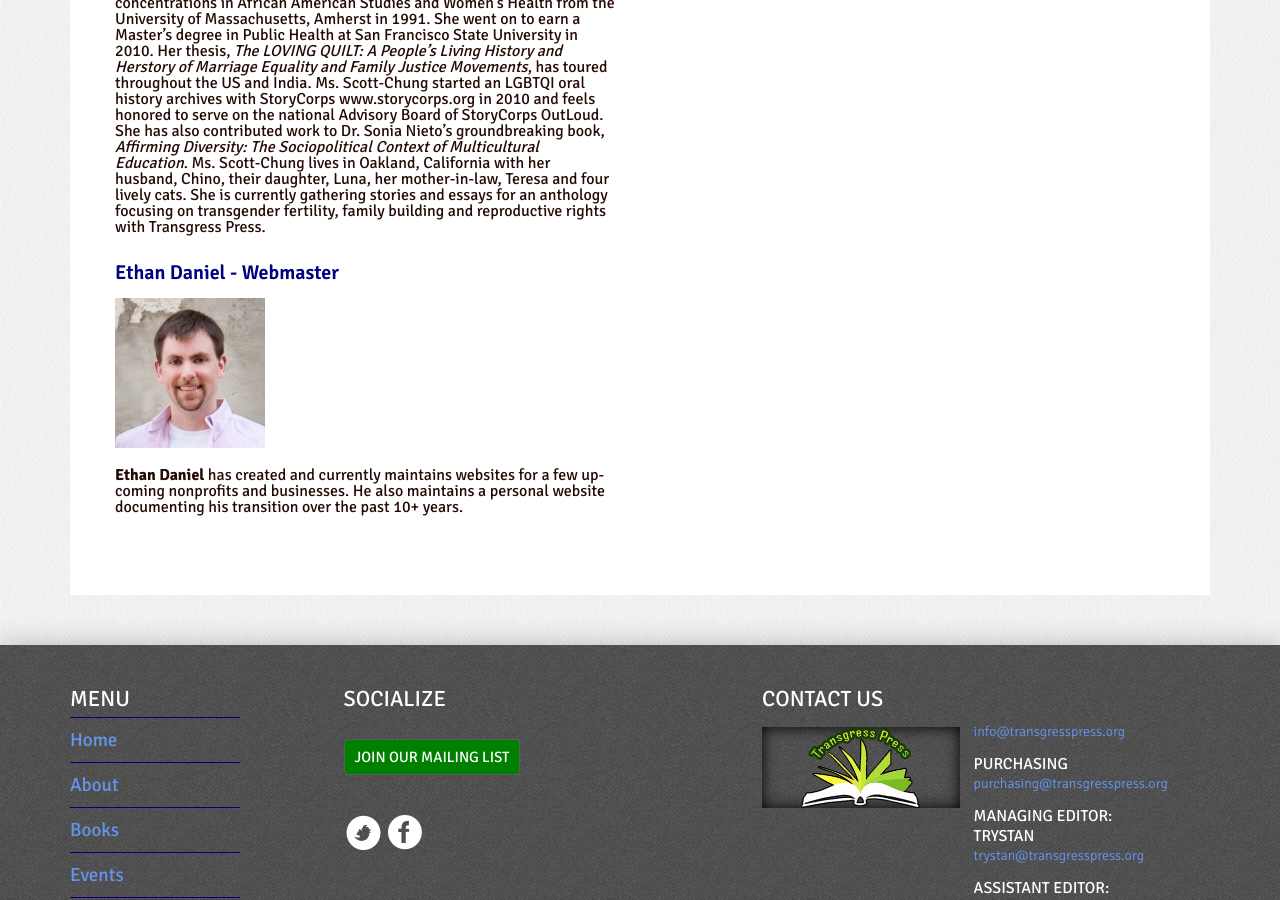
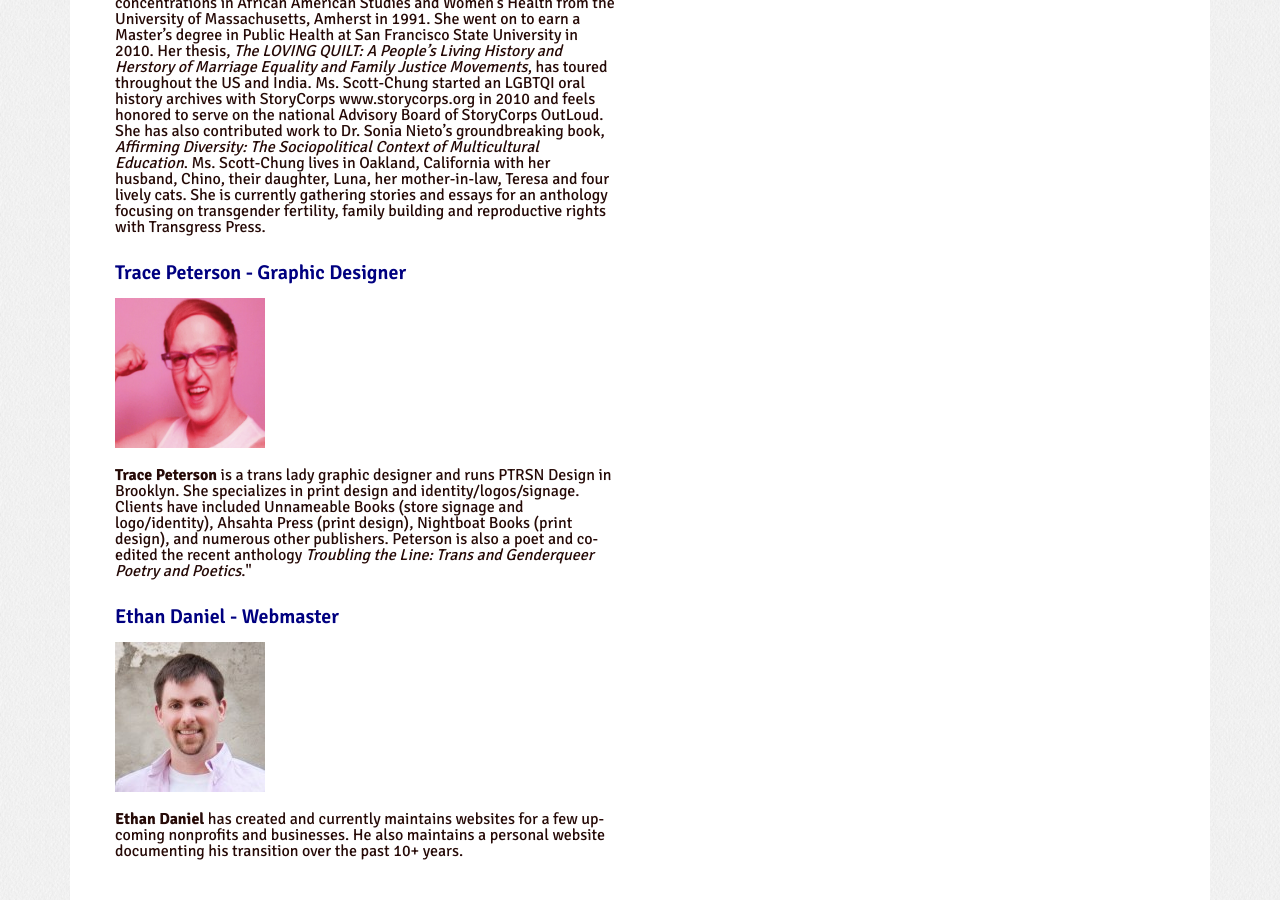
Before and after one commit to transgresspress/transgresspress.github.io, a Jekyll site: the page built from about/collective/index.html, in a window 1280 px wide and 900 px high, scrolled down 2381 px. Built offline with Jekyll 4.4.1, drawn with Linux system fonts in a browser that asks for light colours.

Commit message:
Adds Trace bio to Collective page

```diff
--- a/_data/staff.yml
+++ b/_data/collective.yml
@@ -61,6 +61,13 @@
   description: <strong>Maya Scott-Chung, MPH</strong> is an oral historian, community educator and grassroots organizer. An activist since high school, she has trained as a facilitator with Equity Institute and led workshops on cross-cultural alliance building and unlearning racism, heterosexism and other oppression issues for almost thirty years. Ms. Scott-Chung received a B.A. in Multicultural Curriculum Development through Theater with minor concentrations in African American Studies and Women’s Health from the University of Massachusetts, Amherst in 1991. She went on to earn a Master’s degree in Public Health at San Francisco State University in 2010. Her thesis, <em>The LOVING QUILT&#058; A People’s Living History and Herstory of Marriage Equality and Family Justice Movements</em>, has toured throughout the US and India.  Ms. Scott-Chung started an LGBTQI oral history archives with StoryCorps www.storycorps.org in 2010 and feels honored to serve on the national Advisory Board of StoryCorps OutLoud. She has also contributed work to Dr. Sonia Nieto’s groundbreaking book, <em>Affirming Diversity&#058; The Sociopolitical Context of Multicultural Education</em>.  Ms. Scott-Chung lives in Oakland, California with her husband, Chino, their daughter, Luna, her mother-in-law, Teresa and four lively cats. She is currently gathering stories and essays for an anthology focusing on transgender fertility, family building and reproductive rights with Transgress Press.
   image_file: staff_maya.jpg
 
+- name: Trace Peterson
+  is_editor: true
+  is_advisor: false
+  position: Graphic Designer
+  description: <strong>Trace Peterson</strong> is a trans lady graphic designer and runs PTRSN Design in Brooklyn. She specializes in print design and identity/logos/signage. Clients have included Unnameable Books (store signage and logo/identity), Ahsahta Press (print design), Nightboat Books (print design), and numerous other publishers. Peterson is also a poet and co-edited the recent anthology <em>Troubling the Line&#058; Trans and Genderqueer Poetry and Poetics</em>."
+  image_file: staff_trace.png
+
 - name: Ethan Daniel
   is_editor: true
   is_advisor: false
--- a/about/collective/index.html
+++ b/about/collective/index.html
@@ -15,12 +15,12 @@ title: The Collective | Transgress Press
 					<h2 class="title-list">Editors & Designers</h2>
 
 					<ul class="archive-list">
-                                                {% for member in site.data.staff %}
+                                                {% for member in site.data.collective %}
                                                 {% if member.is_editor %}
                                                 <li>
                                                         <span class="orange">{{ member.name }} - {{ member.position }}</span>
                                                             <br /><br />
-                                                            <img src="/img/staff/{{ member.image_file }}">
+                                                            <img src="/img/collective/{{ member.image_file }}" width="150" height="150">
                                                             <br /><br />
                                                             {{ member.description }}
                                                 </li>
@@ -33,12 +33,12 @@ title: The Collective | Transgress Press
 					<h2 class="title-list">Advisory Board</h2>
 
 					<ul class="archive-list">
-                                                {% for member in site.data.staff %}
+                                                {% for member in site.data.collective %}
                                                 {% if member.is_advisor %}
                                                 <li>
                                                         <span class="orange">{{ member.name }}</span>
                                                             <br /><br />
-                                                            <img src="/img/staff/{{ member.image_file }}">
+                                                            <img src="/img/collective/{{ member.image_file }}" width="150" height="150">
                                                             <br /><br />
                                                             {{ member.description }}
                                                 </li>
```
Also changed, not shown: img/collective/staff_dean.jpeg (renamed from img/staff/staff_dean.jpeg), img/collective/staff_ethan.jpg (renamed from img/staff/staff_ethan.jpg), img/collective/staff_jin.jpeg (renamed from img/staff/staff_jin.jpeg), img/collective/staff_lann.jpg (renamed from img/staff/staff_lann.jpg), img/collective/staff_loree.jpg (renamed from img/staff/staff_loree.jpg), img/collective/staff_max.jpg (renamed from img/staff/staff_max.jpg), img/collective/staff_maya.jpg (renamed from img/staff/staff_maya.jpg), img/collective/staff_mitch.jpg (renamed from img/staff/staff_mitch.jpg), img/collective/staff_susan.jpg (renamed from img/staff/staff_susan.jpg), img/collective/staff_trace.png (added), img/collective/staff_trystan.jpeg (renamed from img/staff/staff_trystan.jpeg).
